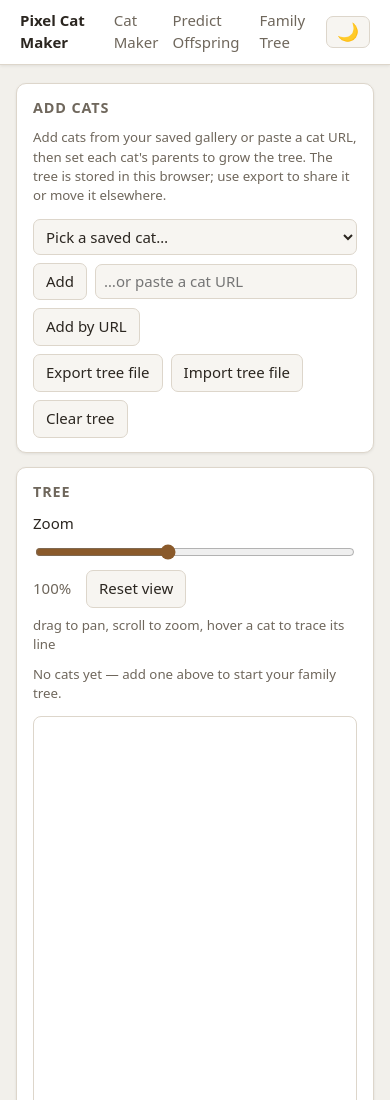
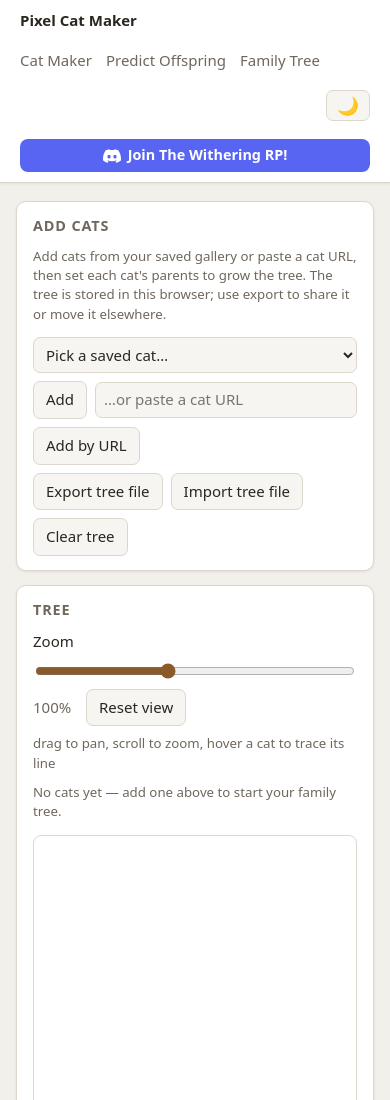
Before and after one commit to TheWitheringPages/clangen-pixel-cat-maker-fork, a website built with Vite: page family-tree.html in a window 390 px wide. Shown: the top 1100 px of the page. Built offline with nearby package versions, Linux system fonts and the light colour scheme.

Commit message:
Add Discord button to page headers
- Add a branded "Join The Withering RP!" Discord button (blurple, logo
  glyph, hover state) to the header of the maker, predictor and family
  tree pages
- On mobile the button drops onto its own row so it doesn't crowd the nav
- Link the Discord server from the README

```diff
--- a/family-tree.html
+++ b/family-tree.html
@@ -26,6 +26,20 @@
         <a href="predict-offspring.html">Predict Offspring</a>
         <a href="family-tree.html">Family Tree</a>
       </nav>
+      <a
+        class="header-discord"
+        href="https://discord.gg/thewithering"
+        target="_blank"
+        rel="noopener noreferrer"
+        title="Join The Withering RP Discord"
+      >
+        <svg viewBox="0 0 24 24" aria-hidden="true">
+          <path
+            d="M20.317 4.3698a19.7913 19.7913 0 0 0-4.8851-1.5152.0741.0741 0 0 0-.0785.0371c-.211.3753-.4447.8648-.6083 1.2495-1.8447-.2762-3.68-.2762-5.4868 0-.1636-.3933-.4058-.8742-.6177-1.2495a.077.077 0 0 0-.0785-.037 19.7363 19.7363 0 0 0-4.8852 1.515.0699.0699 0 0 0-.0321.0277C.5334 9.0458-.319 13.5799.0992 18.0578a.0824.0824 0 0 0 .0312.0561c2.0528 1.5076 4.0413 2.4228 5.9929 3.0294a.0777.0777 0 0 0 .0842-.0276c.4616-.6304.8731-1.2952 1.226-1.9942a.076.076 0 0 0-.0416-.1057c-.6528-.2476-1.2743-.5495-1.8722-.8923a.077.077 0 0 1-.0076-.1277c.1258-.0943.2517-.1923.3718-.2914a.0743.0743 0 0 1 .0776-.0105c3.9278 1.7933 8.18 1.7933 12.0614 0a.0739.0739 0 0 1 .0785.0095c.1202.099.246.1981.3728.2924a.077.077 0 0 1-.0066.1276 12.2986 12.2986 0 0 1-1.873.8914.0766.0766 0 0 0-.0407.1067c.3604.698.7719 1.3628 1.225 1.9932a.076.076 0 0 0 .0842.0286c1.961-.6067 3.9495-1.5219 6.0023-3.0294a.077.077 0 0 0 .0313-.0552c.5004-5.177-.8382-9.6739-3.5485-13.6604a.061.061 0 0 0-.0312-.0286zM8.02 15.3312c-1.1825 0-2.1569-1.0857-2.1569-2.419 0-1.3332.9555-2.4189 2.157-2.4189 1.2108 0 2.1757 1.0952 2.1568 2.419 0 1.3332-.9555 2.4189-2.1569 2.4189zm7.9748 0c-1.1825 0-2.1569-1.0857-2.1569-2.419 0-1.3332.9554-2.4189 2.1569-2.4189 1.2108 0 2.1757 1.0952 2.1568 2.419 0 1.3332-.946 2.4189-2.1568 2.4189Z"
+          />
+        </svg>
+        Join The Withering RP!
+      </a>
       <button class="theme-toggle" type="button" title="Toggle dark mode">
         🌙
       </button>
--- a/src/main.css
+++ b/src/main.css
@@ -52,6 +52,7 @@ body {
   z-index: 100;
   display: flex;
   align-items: center;
+  flex-wrap: wrap;
   gap: 18px;
   max-width: none;
   margin: 0;
@@ -79,11 +80,40 @@ body {
   color: var(--accent);
 }
 
+.site-header .header-discord {
+  margin-left: auto;
+  display: inline-flex;
+  align-items: center;
+  gap: 7px;
+  padding: 6px 12px;
+  border-radius: 8px;
+  background: #5865f2;
+  color: #fff;
+  font-weight: 600;
+  font-size: 0.9rem;
+  white-space: nowrap;
+}
+
+.site-header .header-discord:hover {
+  background: #4752c4;
+  color: #fff;
+}
+
+.header-discord svg {
+  width: 18px;
+  height: 18px;
+  fill: currentColor;
+}
+
 .theme-toggle {
   margin-left: auto;
   font-size: 1.1rem;
   line-height: 1;
   padding: 6px 10px;
+}
+
+.header-discord + .theme-toggle {
+  margin-left: 4px;
 }
 
 /* ---- layout ---- */
@@ -109,6 +139,18 @@ body {
 @media (max-width: 760px) {
   .layout {
     grid-template-columns: minmax(0, 1fr);
+  }
+
+  /* drop the Discord button onto its own row so it doesn't crowd the nav */
+  .site-header .header-discord {
+    order: 5;
+    flex-basis: 100%;
+    margin-left: 0;
+    justify-content: center;
+  }
+
+  .header-discord + .theme-toggle {
+    margin-left: auto;
   }
 
   /* on mobile only the cat itself stays pinned while options scroll */
```
Also changed, not shown: index.html (+14 -0 lines), predict-offspring.html (+14 -0 lines), README.md.
